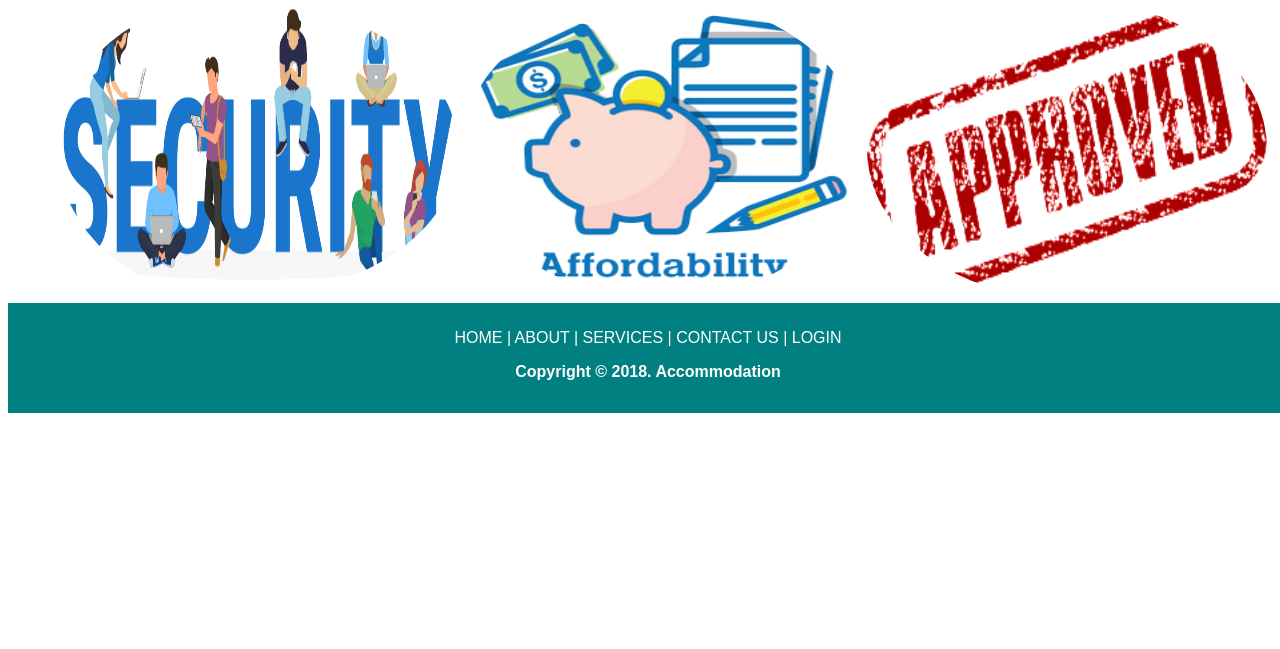
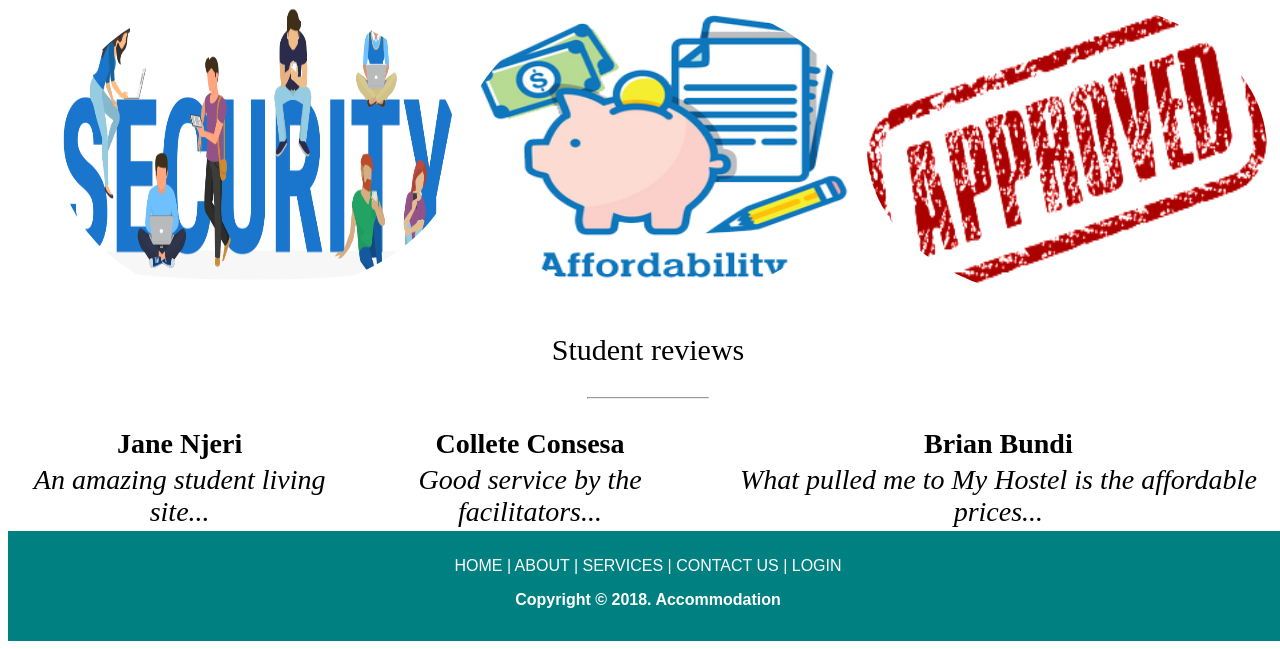
Before and after one commit to M1mmboga/STUDENT-HOSTEL-WEB-APP, a PHP site: page /homepage1.php in a window 1280 px wide. Shown: the part 636-1285 px from the top of the page. Before the commit the page ends 1049 px from the top, so only its background shows below. Run offline with PHP 8.4, Linux system fonts and the light colour scheme.

Commit message:
Major Changes To The Project
Added pop up link and confirmation box to the add product page.
Added buttons to serve as links to the various pages of the website.
Added student reviews on the homepage of the project.

```diff
--- a/add_product.php
+++ b/add_product.php
@@ -84,6 +84,10 @@ if(isset($_POST["submit1"]))
 	move_uploaded_file($_FILES["himage"]["tmp_name"],$dst);
 
 	mysqli_query($link,"insert into products values('','$_POST[hname]','$_POST[hprice]','$_POST[hrooms]','$dst1','$_POST[hcategory]','$_POST[hdescription]','$_POST[locate]')");
+
+	echo '<script type="text/javascript">
+	window.onload = function(){alert("New Accommodation Has Been Successffuly Added!");}
+	</script>';
 }
 
 ?>
--- a/display.php
+++ b/display.php
@@ -61,7 +61,7 @@ mysqli_select_db($link,"myhostel");
 </div>
 
 <!-- website footer-->
-	<footer>
+	<footer style="position: fixed;">
 		<p>HOME | ABOUT | SERVICES | CONTACT US | LOGIN</p>
 		<p><b>Copyright &copy; 2018. Accommodation</b> </p>
 	</footer>
--- a/homepage1.php
+++ b/homepage1.php
@@ -142,6 +142,27 @@
 
 </div>
 
+<!-- reviews part-->
+<div class="reviews">
+
+	<p style="text-align: center; font-size: 30px; color: black;font-family: papyrus;">Student reviews</p>
+	<hr style="width: 120px;">
+
+	</style>>
+	<table style="text-align: center; color: black; font-size: 28px; ">
+		<tr style="font-weight: bold; font-family: papyrus; ">
+				<td>Jane Njeri</td>
+				<td>Collete Consesa</td>
+				<td>Brian Bundi</td>
+			</tr>
+		<tr style="font-style: italic; font-family: papyrus;">
+			<td>An amazing student living site...</td>
+		<td>Good service by the facilitators...</td>
+		<td>What pulled me to My Hostel is the affordable prices...</td>
+	</tr>
+	</table>
+
+</div>
 <!-- website footer-->
 	<footer>
 		<p>HOME | ABOUT | SERVICES | CONTACT US | LOGIN</p>
```
Also changed, not shown: admin3.php (+17 -3 lines).
